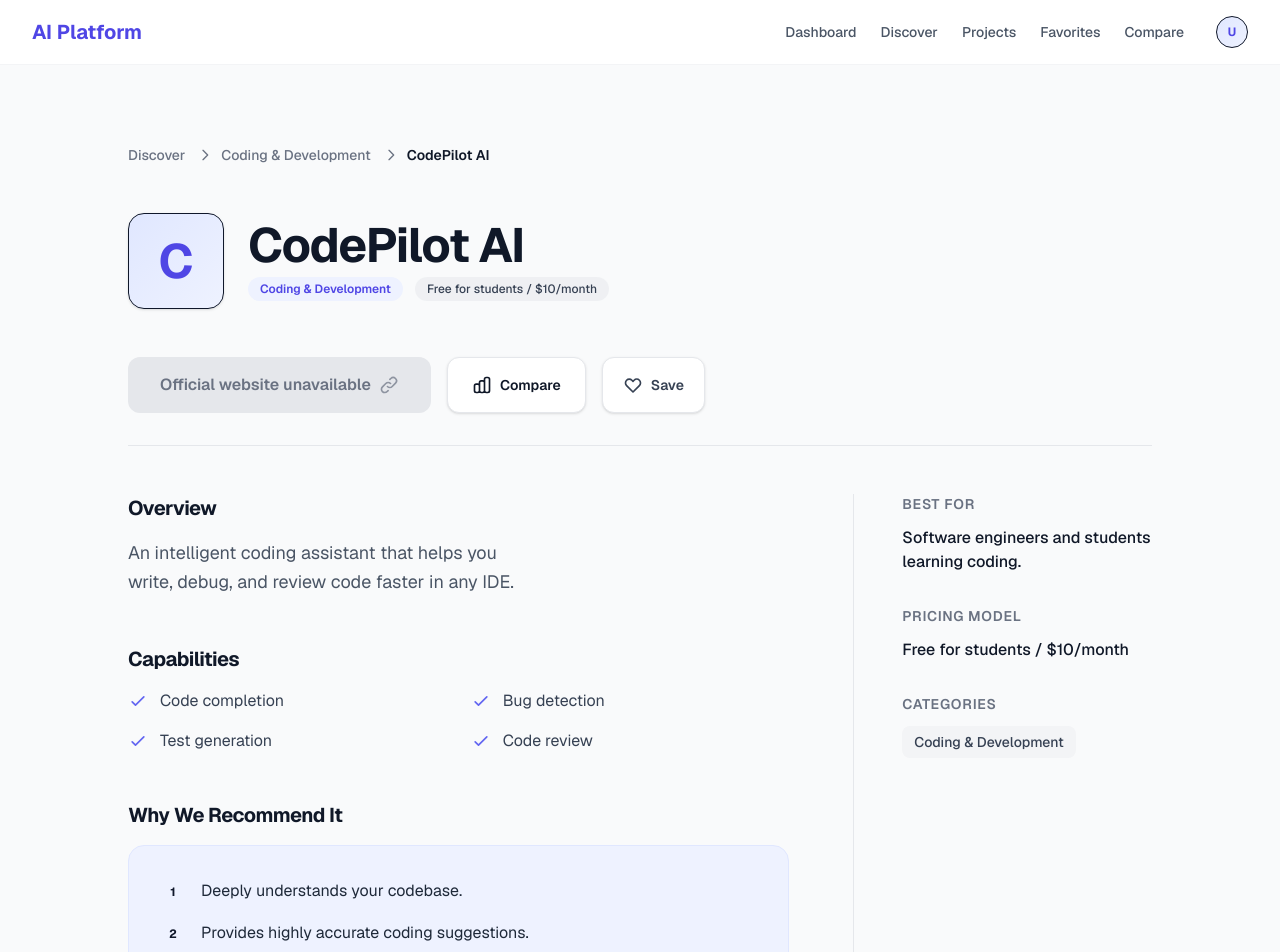
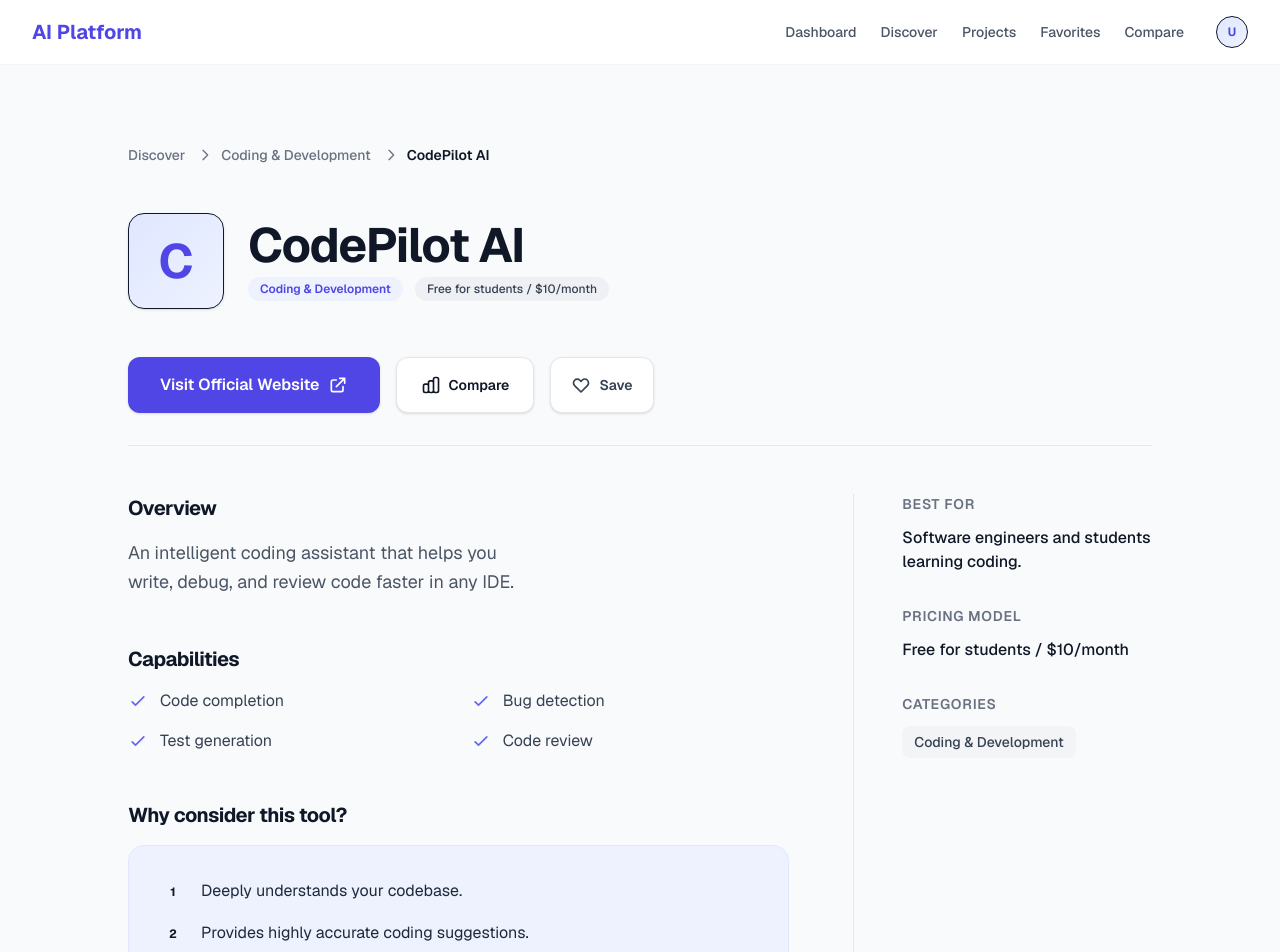
Before and after one commit to YashkumarLohra/ai-saas-platform, a Next.js app: page /tools/code-pilot-ai in a window 1280 px wide. Shown: the top 952 px of the page. Built offline with nearby package versions, Linux system fonts and the light colour scheme.

Commit message:
feat: refine tool detail experience

```diff
--- a/src/app/tools/[slug]/page.tsx
+++ b/src/app/tools/[slug]/page.tsx
@@ -165,7 +165,7 @@ export default async function ToolDetailPage({ params }: PageProps) {
             {tool.reasons && tool.reasons.length > 0 && (
               <section className="flex flex-col gap-4">
                 <h2 className="text-xl font-bold text-gray-900 dark:text-white tracking-tight flex items-center gap-2">
-                  Why We Recommend It
+                  Why consider this tool?
                 </h2>
                 <div className="bg-brand-50 dark:bg-brand-900/10 p-6 sm:p-8 rounded-2xl border border-brand-100 dark:border-brand-900/20">
                   <ul className="space-y-4">
--- a/src/data/recommendations.ts
+++ b/src/data/recommendations.ts
@@ -16,7 +16,8 @@ export const MOCK_RECOMMENDATIONS: Recommendation[] = [
     pricing: "Free Tier Available",
     features: ["Text-to-slide generation", "AI image generation", "PowerPoint export", "Collaboration tools"],
     pros: ["Extremely fast generation", "No design skills required", "Generous free tier"],
-    cons: ["Limited custom layout controls", "Templates can look slightly repetitive"]
+    cons: ["Limited custom layout controls", "Templates can look slightly repetitive"],
+    websiteUrl: "https://example.com/slide-genius-ai"
   },
   {
     id: "presentation-ai-2",
@@ -33,7 +34,8 @@ export const MOCK_RECOMMENDATIONS: Recommendation[] = [
     pricing: "$12/month (Student Discount Available)",
     features: ["AI Data-to-chart processing", "Brand kit enforcement", "Real-time co-editing", "Advanced animations"],
     pros: ["Highly customizable", "Great for data-heavy assignments", "Strong team features"],
-    cons: ["Steeper learning curve", "No free plan available (only trial)"]
+    cons: ["Steeper learning curve", "No free plan available (only trial)"],
+    websiteUrl: "https://example.com/deckcraft-pro"
   },
   {
     id: "presentation-ai-3",
@@ -50,7 +52,8 @@ export const MOCK_RECOMMENDATIONS: Recommendation[] = [
     pricing: "Freemium",
     features: ["Automated image sourcing", "Storyboarding mode", "Web-based interactive presentations", "Video embedding"],
     pros: ["Beautiful aesthetics out of the box", "Interactive elements engage audiences", "Great for portfolios"],
-    cons: ["Not easily exported to PDF/PPT without formatting loss", "Can be resource-heavy on older devices"]
+    cons: ["Not easily exported to PDF/PPT without formatting loss", "Can be resource-heavy on older devices"],
+    websiteUrl: "https://example.com/visual-pitch"
   },
   {
     id: "video-ai-1",
@@ -67,7 +70,8 @@ export const MOCK_RECOMMENDATIONS: Recommendation[] = [
     pricing: "$20/month",
     features: ["Text-to-video", "Background removal", "Auto-captioning", "Voiceovers"],
     pros: ["Easy to use", "Great background removal", "High-quality voices"],
-    cons: ["Slightly expensive", "Limited export formats"]
+    cons: ["Slightly expensive", "Limited export formats"],
+    websiteUrl: "https://example.com/video-craft-ai"
   },
   {
     id: "coding-ai-1",
@@ -84,6 +88,7 @@ export const MOCK_RECOMMENDATIONS: Recommendation[] = [
     pricing: "Free for students / $10/month",
     features: ["Code completion", "Bug detection", "Test generation", "Code review"],
     pros: ["Excellent context awareness", "Supports all major languages", "Fast responses"],
-    cons: ["Can occasionally hallucinate complex logic", "Requires internet connection"]
+    cons: ["Can occasionally hallucinate complex logic", "Requires internet connection"],
+    websiteUrl: "https://example.com/code-pilot-ai"
   }
 ];
```
